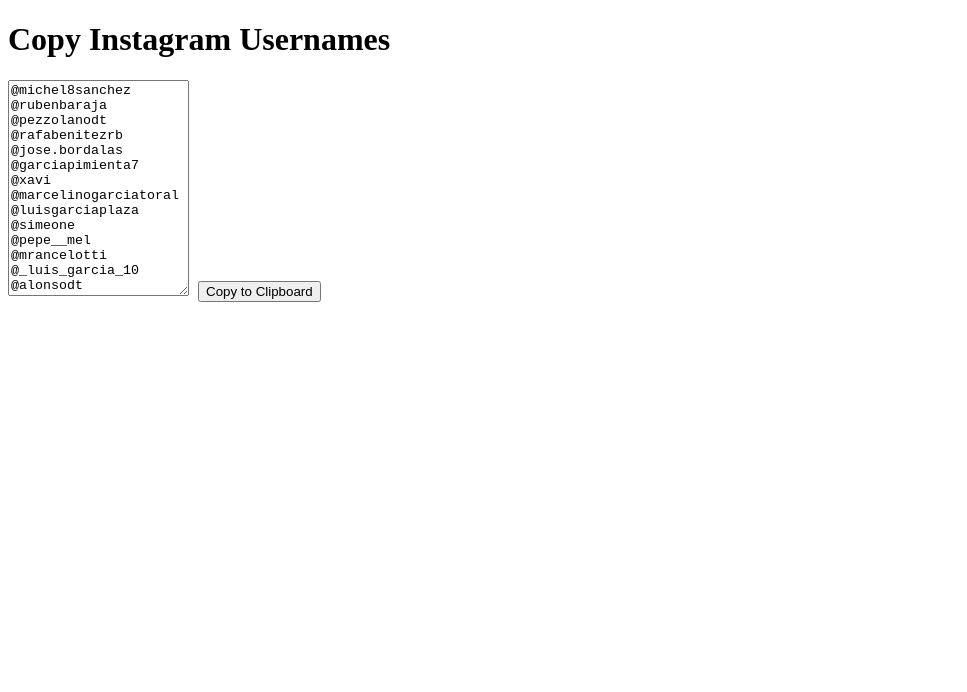
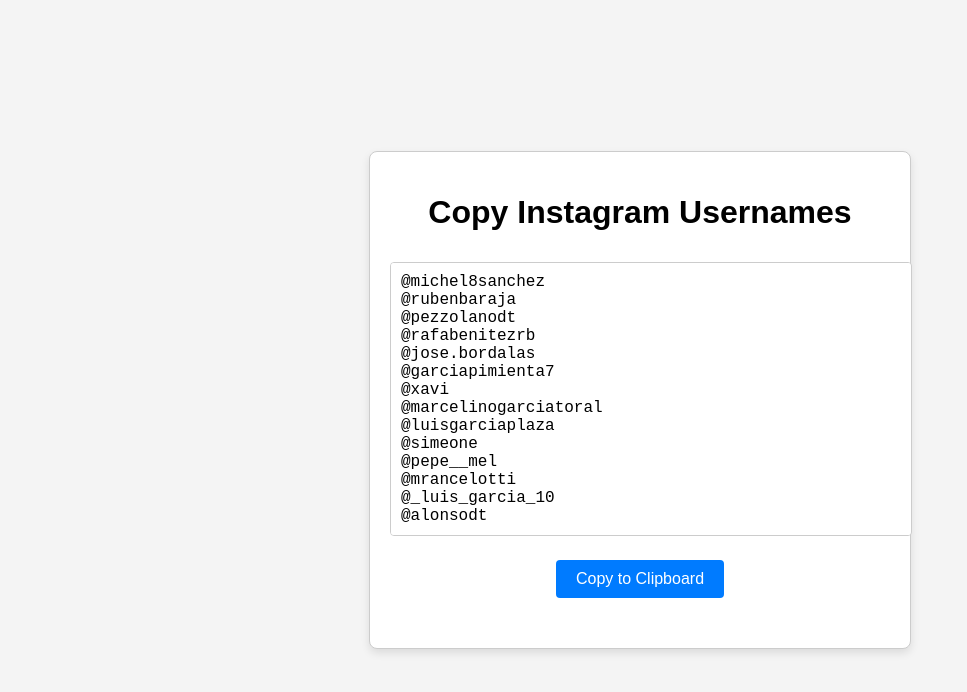
Before and after one commit to Martinezworldwide/Tag-Soccer-Coaches-App, a plain HTML site: page index.html in a window 1280 px wide. Shown: the whole page, without its empty margins (0-967 px from the left). Drawn offline with Linux system fonts and the light colour scheme.

Commit message:
Update style.css

```diff
--- a/style.css
+++ b/style.css
@@ -1,33 +1,52 @@
-.auth-container {
+body {
+    font-family: Arial, sans-serif;
     display: flex;
     justify-content: center;
+    align-items: center;
+    height: 100vh;
+    margin: 0;
+    background-color: #f4f4f4;
+}
+
+.container {
+    text-align: center;
+    padding: 20px;
+    border: 1px solid #ccc;
+    background-color: white;
+    border-radius: 8px;
+    box-shadow: 0 4px 8px rgba(0, 0, 0, 0.1);
+    width: 80%;
+    max-width: 500px;
+}
+
+textarea {
+    width: 100%;
+    padding: 10px;
     margin: 10px 0;
+    resize: none;
+    border: 1px solid #ccc;
+    border-radius: 4px;
+    font-size: 16px;
 }
 
 button {
-    margin: 5px;
+    padding: 10px 20px;
+    margin-top: 10px;
+    cursor: pointer;
+    border: none;
+    background-color: #007bff;
+    color: white;
+    border-radius: 4px;
+    font-size: 16px;
 }
 
-#batchActionContainer {
-    margin-top: 10px;
+button:hover {
+    background-color: #0056b3;
 }
 
-.username-table {
-    margin: 10px 0;
-    width: 100%;
-    border-collapse: collapse;
+.copy-message {
+    margin-top: 10px;
+    font-size: 16px;
+    color: green;
+    height: 20px;
 }
-
-.username-table th, .username-table td {
-    padding: 8px;
-    border: 1px solid #ccc;
-    text-align: center;
-}
-
-.suggest-container {
-    margin-top: 15px;
-}
-
-.dragging {
-    opacity: 0.5;
-}
```
